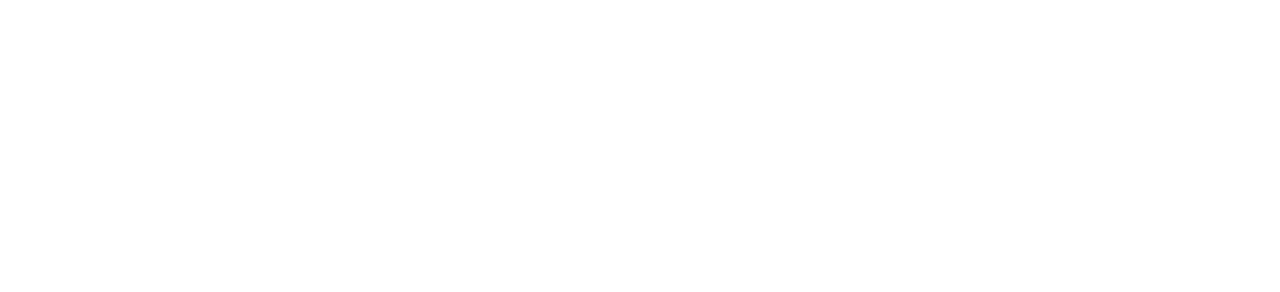
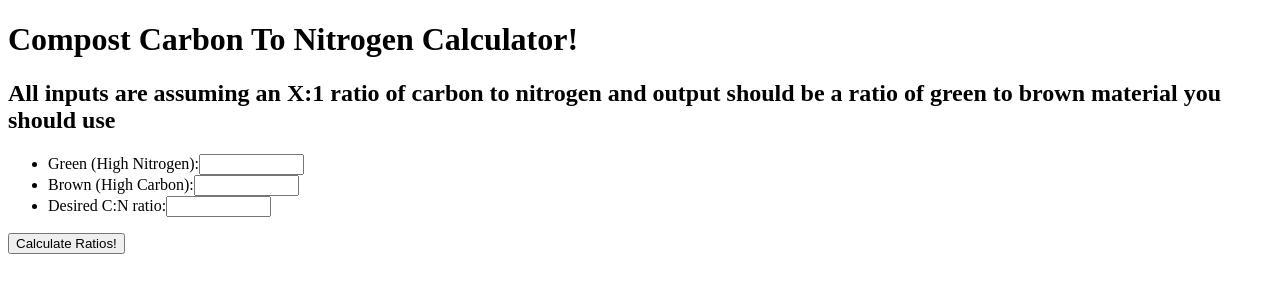
Before and after one commit to obscure-shadow/ctonconvert, a plain HTML site: page index.html in a window 1280 px wide. Drawn offline with Linux system fonts and the light colour scheme.

Commit message:
added html components

```diff
--- a/index.html
+++ b/index.html
@@ -10,11 +10,23 @@
 <body>
   <nav></nav>
 
-  <header></header>
+  <header>
+    <h1> Compost Carbon To Nitrogen Calculator! </h1>
+  </header>
 
   <article>
-    <header></header>
-    <section></section>
+    <header>
+      <h2>All inputs are assuming an X:1 ratio of carbon to nitrogen and
+        output should be a ratio of green to brown material you should use</h2>
+    </header>
+    <section>
+      <ul>
+        <li>Green (High Nitrogen):<input id="green-ratio-input" name='green' type="text" size="10"></li>
+        <li>Brown (High Carbon):<input id="brown-ratio-input" name='brown' type="text" size="10"></li>
+        <li>Desired C:N ratio:<input id="ratio-input" name='ratio' type="text" size="10"></li>
+        </ul>
+      <button id="submit" class="button">Calculate Ratios!</button>
+    </section>
     <footer></footer>
   </article>
 
```
